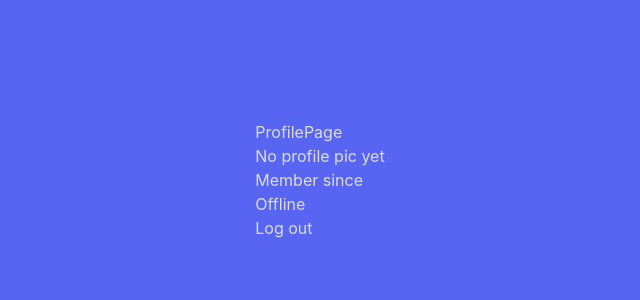
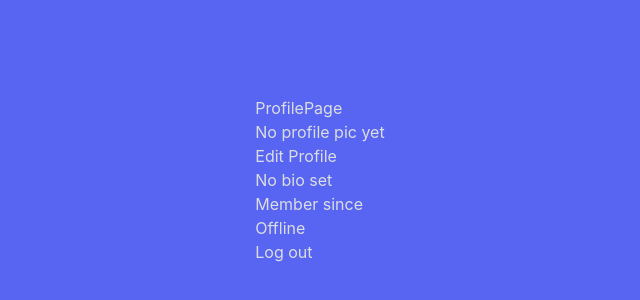
Before and after one commit to stevenlomon/biscord, a React (Vite) app in the folder frontend/: page /profile in a window 1280 px wide. Shown: the part 220-520 px from the top of the page, without its empty margins (320-960 px from the left). Built offline with nearby package versions, Linux system fonts and the light colour scheme; no server answers.

Commit message:
start of edit profile page

```diff
--- a/frontend/src/App.tsx
+++ b/frontend/src/App.tsx
@@ -3,6 +3,7 @@ import Layout from "./components/Layout";
 import LoginPage from "./pages/LoginPage";
 import RegisterPage from "./pages/RegisterPage";
 import ProfilePage from "./pages/ProfilePage";
+import EditProfilePage from "./pages/EditProfilePage";
 
 function App() {
 
@@ -13,6 +14,7 @@ function App() {
           <Route path='login' element={< LoginPage />} />
           <Route path='register' element={<RegisterPage />} />
           <Route path="profile" element={< ProfilePage />} />
+          <Route path="edit-profile" element={<EditProfilePage />} />
         </Route>
       </Routes>
     </BrowserRouter>
--- /dev/null
+++ b/frontend/src/pages/EditProfilePage.tsx
@@ -0,0 +1,30 @@
+import { useState } from "react"
+import { useAuth } from "../contexts/AuthContext"
+
+const EditProfilePage = () => {
+  const { currentUser } = useAuth();
+  const [displayName, setDisplayName] = useState(currentUser?.displayName);
+  const [bio, setBio] = useState(currentUser?.bio);
+
+  return (
+    <div>
+      <form>
+        <div>
+          <label><strong>Display Name</strong></label>
+          <input type="text" value={displayName ? displayName : ""} placeholder={currentUser?.username} onChange={(e) => setDisplayName(e.target.value)} />
+        </div>
+
+        <div>
+          <label><strong>Bio</strong></label>
+          <p>You can use markdown and links if you'd like.</p>
+          <textarea value={bio ? bio : ""} onChange={(e) => setBio(e.target.value)}></textarea>
+          {/* TODO: 190 character remaining counter, emoji picker */}
+        </div>
+
+        {/* TODO: Careful — you have unsaved changes! (Reset) (Save Changes) */}
+      </form>
+    </div>
+  )
+}
+
+export default EditProfilePage
--- a/frontend/src/pages/ProfilePage.tsx
+++ b/frontend/src/pages/ProfilePage.tsx
@@ -1,5 +1,5 @@
 import { useEffect } from "react";
-import { useNavigate } from "react-router-dom";
+import { useNavigate, Link } from "react-router-dom";
 import { useAuth } from "../contexts/AuthContext";
 import { OnlineStatusMap } from "../../../shared/types/user";
 
@@ -46,6 +46,8 @@ const ProfilePage = () => {
       <p>{currentUser?.profilePicURL || "No profile pic yet"}</p>
       <h2>{currentUser?.displayName || currentUser?.username}</h2>
       <p>{currentUser?.username}</p>
+      <Link to={'/edit-profile'}><button>Edit Profile</button></Link>
+      <p>{currentUser?.bio || "No bio set"}</p>
       <p>Member since {currentUser?.createdAt.toLocaleDateString('en-US', {
         month: 'short',
         day: 'numeric',
```
